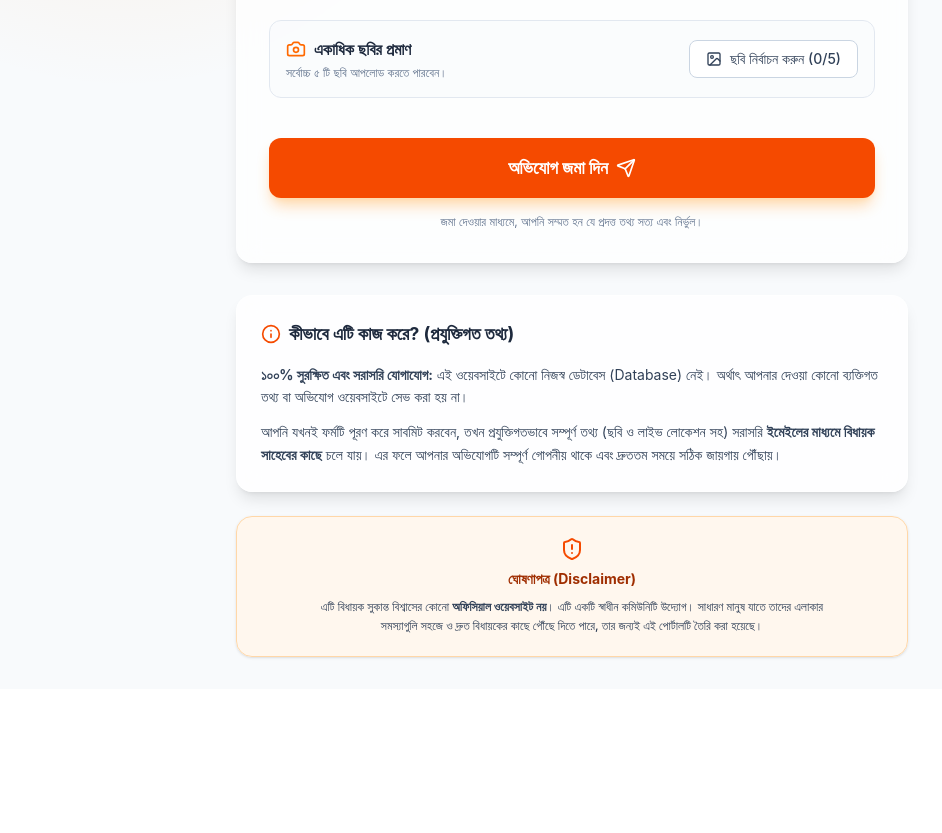
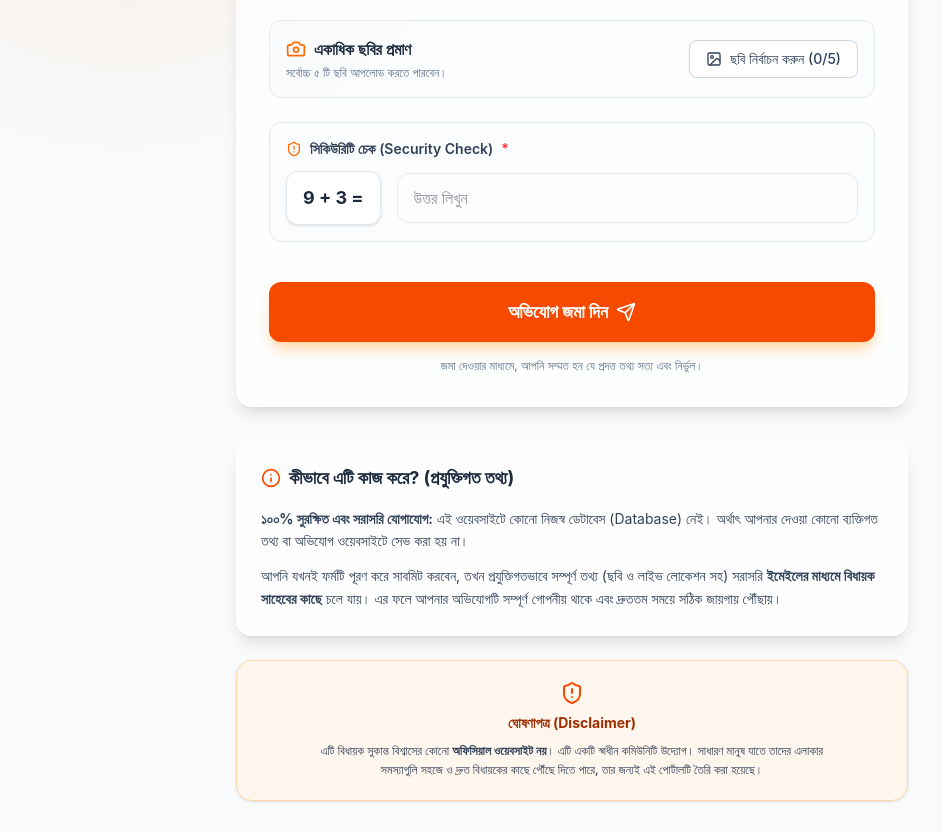
Before and after one commit to anshuonline/informsukanta, a React (Vite) app: page / in a window 1280 px wide. Shown: the part 1240-2073 px from the top of the page, without its empty margins (68-1010 px from the left). Before the commit the page ends 1929 px from the top, so only its background shows below. Built offline with nearby package versions, Linux system fonts and the light colour scheme.

Commit message:
Add a Math Calculation Captcha to prevent spam submissions

```diff
--- a/src/App.jsx
+++ b/src/App.jsx
@@ -26,6 +26,19 @@ export default function App() {
   const [isSubmitting, setIsSubmitting] = useState(false);
   const [submitStatus, setSubmitStatus] = useState(null);
   const [errorMessage, setErrorMessage] = useState('');
+
+  // Captcha states
+  const [captchaNum1, setCaptchaNum1] = useState(Math.floor(Math.random() * 10) + 1);
+  const [captchaNum2, setCaptchaNum2] = useState(Math.floor(Math.random() * 10) + 1);
+  const [captchaAnswer, setCaptchaAnswer] = useState('');
+  const [captchaError, setCaptchaError] = useState('');
+
+  const generateCaptcha = () => {
+    setCaptchaNum1(Math.floor(Math.random() * 10) + 1);
+    setCaptchaNum2(Math.floor(Math.random() * 10) + 1);
+    setCaptchaAnswer('');
+    setCaptchaError('');
+  };
 
   const fileInputRef = useRef(null);
 
@@ -164,10 +177,16 @@ export default function App() {
       return;
     }
 
+    if (parseInt(captchaAnswer) !== (captchaNum1 + captchaNum2)) {
+      setCaptchaError('ক্যাপচা উত্তরটি ভুল হয়েছে। (Incorrect captcha answer)');
+      return;
+    }
+
     setIsSubmitting(true);
     setSubmitStatus(null);
     setErrorMessage('');
     setLocationRequiredError(false);
+    setCaptchaError('');
 
     const form = new FormData();
     form.append('access_key', import.meta.env.VITE_WEB3FORMS_ACCESS_KEY || 'YOUR_ACCESS_KEY_HERE');
@@ -232,6 +251,7 @@ export default function App() {
         setLocation(null);
         setImages([]);
         setAvailableLocations([]);
+        generateCaptcha();
       } else {
         setSubmitStatus('error');
         setErrorMessage(data.message || 'API request failed');
@@ -532,6 +552,27 @@ export default function App() {
               )}
             </div>
 
+            {/* Math Captcha */}
+            <div className="space-y-3 bg-slate-50/50 p-4 rounded-xl border border-slate-200">
+              <label className="text-sm font-semibold text-slate-700 flex items-center gap-2">
+                <ShieldAlert className="w-4 h-4 text-orange-500" /> সিকিউরিটি চেক (Security Check) <span className="text-red-500">*</span>
+              </label>
+              <div className="flex items-center gap-4">
+                <div className="px-4 py-3 bg-white border border-slate-200 rounded-xl font-bold text-lg text-slate-800 shadow-sm flex-shrink-0">
+                  {captchaNum1} + {captchaNum2} =
+                </div>
+                <input
+                  type="number"
+                  required
+                  value={captchaAnswer}
+                  onChange={(e) => setCaptchaAnswer(e.target.value)}
+                  placeholder="উত্তর লিখুন"
+                  className="w-full px-4 py-3 rounded-xl border border-slate-200 focus:border-orange-500 focus:ring-2 focus:ring-orange-200 transition-all outline-none bg-white/50"
+                />
+              </div>
+              {captchaError && <p className="text-xs text-red-500 font-medium">{captchaError}</p>}
+            </div>
+
             <div className="pt-4">
               <button
                 type="submit"
```
